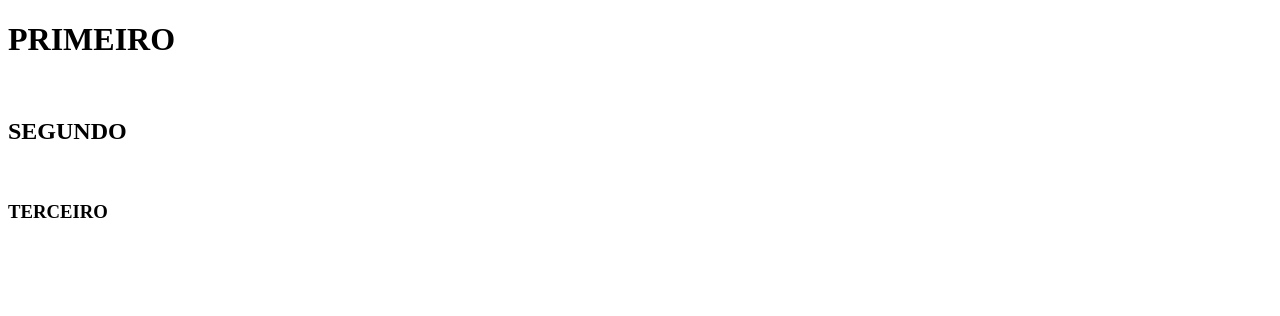
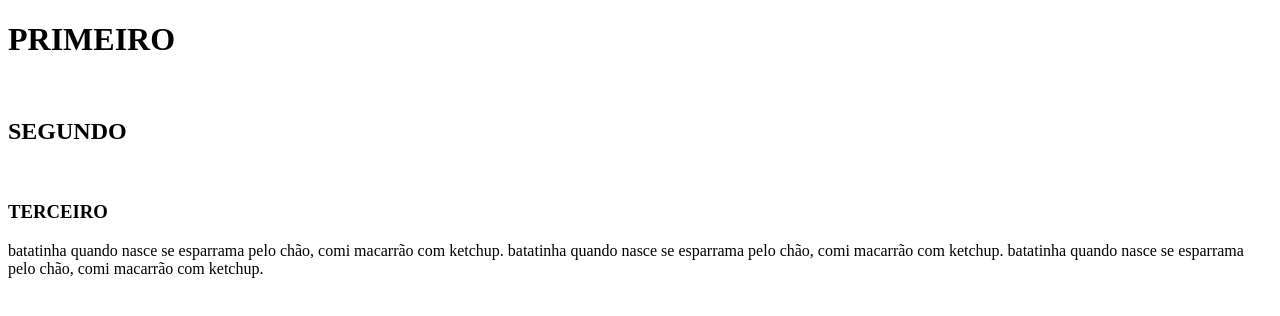
Before and after one commit to m1rl4ne/att_senai, a plain HTML site: page index.html in a window 1280 px wide. Drawn offline with Linux system fonts and the light colour scheme.

Commit message:
SEGUNDA ALTERAÇÃO

```diff
--- a/index.html
+++ b/index.html
@@ -11,6 +11,9 @@
      <h2> SEGUNDO </h2>
      <br>
      <h3> TERCEIRO </h3>
-     <br>
+     <p> batatinha quando nasce se esparrama pelo chão, comi macarrão com ketchup.
+     batatinha quando nasce se esparrama pelo chão, comi macarrão com ketchup.
+     batatinha quando nasce se esparrama pelo chão, comi macarrão com ketchup.
+    </p>
 </body>
 </html>
```
